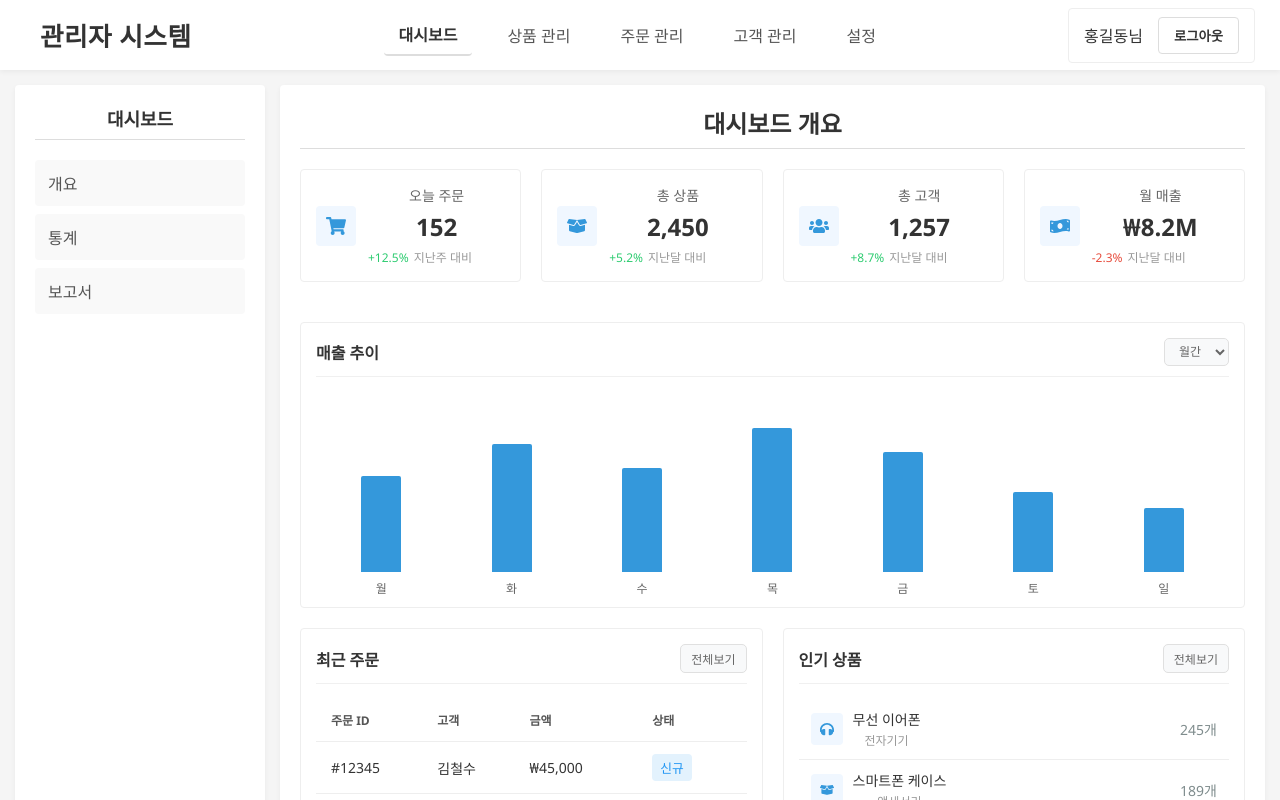
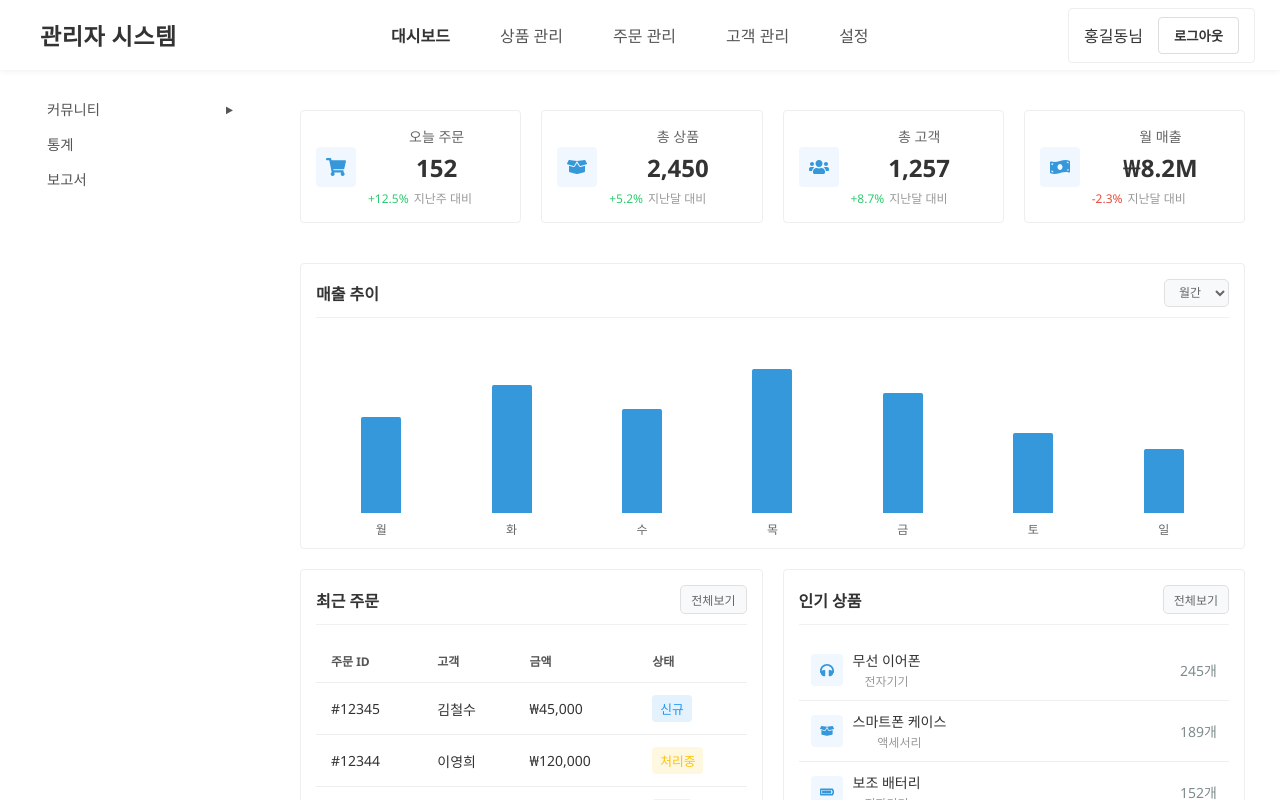
Before and after one commit to iwan2fly/testReact, a React (Create React App) app: page /dashboard in a window 1280 px wide. Built offline with nearby package versions, Linux system fonts and the light colour scheme; sample sign-in values are in the browser's storage.

Commit message:
intelij worked

```diff
--- a/src/App.css
+++ b/src/App.css
@@ -13,7 +13,7 @@
 
 body {
   font-family: 'Segoe UI', Tahoma, Geneva, Verdana, sans-serif;
-  background-color: #f5f5f5;
+  background-color: white;
   color: #333;
 }
 
--- a/src/components/Content.css
+++ b/src/components/Content.css
@@ -4,9 +4,7 @@
   overflow-y: auto;
   background-color: white;
   height: calc(100vh - 70px);
-  margin: 15px 0;
-  border-radius: 4px;
-  box-shadow: 0 2px 5px rgba(0, 0, 0, 0.05);
+  margin: 0 0 15px 0;
 }
 
 .content h2 {
@@ -20,6 +18,7 @@
 
 .content-body {
   /* No animation */
+  padding-top: 20px;
 }
 
 /* 대시보드 통계 카드 */
--- a/src/components/Content.js
+++ b/src/components/Content.js
@@ -5,7 +5,6 @@ import { FaChartLine, FaShoppingCart, FaUsers, FaMoneyBillWave, FaBoxOpen, FaHea
 function Content({ activeMenu }) {
   return (
     <div className="content">
-      <h2>{getPageTitle(activeMenu)}</h2>
       <div className="content-body">
         {renderContent(activeMenu)}
       </div>
@@ -16,13 +15,13 @@ function Content({ activeMenu }) {
 // 메뉴 ID에 따른 페이지 타이틀 반환
 function getPageTitle(menuId) {
   const titles = {
-    dashboard: '대시보드 개요',
+    dashboard: '',
     products: '상품 관리',
     orders: '주문 관리',
     customers: '고객 관리',
     settings: '시스템 설정'
   };
-  return titles[menuId] || '페이지';
+  return titles[menuId] || '';
 }
 
 // 메뉴 ID에 따른 컨텐츠 렌더링
@@ -237,15 +236,15 @@ function renderContent(menuId) {
         </div>
       );
     case 'products':
-      return <div>상품 관리 페이지 컨텐츠</div>;
+      return <div>상품 관리 컨텐츠</div>;
     case 'orders':
-      return <div>주문 관리 페이지 컨텐츠</div>;
+      return <div>주문 관리 컨텐츠</div>;
     case 'customers':
-      return <div>고객 관리 페이지 컨텐츠</div>;
+      return <div>고객 관리 컨텐츠</div>;
     case 'settings':
-      return <div>설정 페이지 컨텐츠</div>;
+      return <div>설정 컨텐츠</div>;
     default:
-      return <div>페이지를 선택해주세요</div>;
+      return <div>선택해주세요</div>;
   }
 }
 
--- a/src/components/Header.css
+++ b/src/components/Header.css
@@ -11,7 +11,7 @@
 }
 
 .logo {
-  font-size: 1.6rem;
+  font-size: 1.44rem;
   font-weight: 700;
   letter-spacing: 0.5px;
   background: white;
@@ -48,7 +48,6 @@
   background-color: white;
   font-weight: 600;
   color: #333;
-  border-bottom: 2px solid #ddd;
 }
 
 .user-info {
--- a/src/components/MainLayout.css
+++ b/src/components/MainLayout.css
@@ -2,7 +2,7 @@
   display: flex;
   flex-direction: column;
   height: 100vh;
-  background-color: #f5f5f5;
+  background-color: white;
   overflow: hidden;
 }
 
--- a/src/components/Sidebar.css
+++ b/src/components/Sidebar.css
@@ -1,21 +1,18 @@
 .sidebar {
   width: 250px;
   background-color: #fff;
-  padding: 20px;
+  padding: 5px 20px 10px 20px;
   height: calc(100vh - 70px);
   overflow-y: auto;
-  box-shadow: 0 2px 5px rgba(0, 0, 0, 0.05);
-  margin: 15px;
-  border-radius: 4px;
+  margin: 0 15px 15px 15px;
 }
 
 .sidebar h3 {
-  margin-bottom: 20px;
+  margin-bottom: 10px;
   padding-bottom: 8px;
   color: #333;
   font-size: 18px;
   font-weight: 600;
-  border-bottom: 1px solid #ddd;
 }
 
 .sub-menu {
@@ -24,24 +21,56 @@
 }
 
 .sub-menu li {
-  padding: 10px 12px;
-  margin-bottom: 8px;
+  padding: 5px 12px;
+  margin-bottom: 4px;
   cursor: pointer;
-  border-radius: 4px;
   text-align: left;
-  background-color: #f9f9f9;
+  background-color: transparent;
   color: #555;
   font-weight: 500;
-  border: 1px solid transparent;
+  font-size: 14.4px;
 }
 
 .sub-menu li:hover {
-  background-color: #f0f0f0;
+  color: #333;
 }
 
 .sub-menu li.active {
-  background-color: white;
   color: #333;
   font-weight: 600;
-  border: 1px solid #ddd;
 }
+
+/* 메뉴 아이템 스타일 */
+.menu-item, .menu-item-with-submenu {
+  display: flex;
+  align-items: center;
+  width: 100%;
+}
+
+.menu-item-with-submenu {
+  justify-content: space-between;
+  cursor: pointer;
+}
+
+/* 토글 인디케이터 스타일 */
+.toggle-indicator {
+  font-size: 10px;
+  margin-left: 5px;
+}
+
+/* 중첩된 서브메뉴 스타일 */
+.nested-submenu {
+  list-style: none;
+  padding-left: 15px;
+  margin-top: 5px;
+}
+
+.submenu-item {
+  padding: 4px 0;
+  font-size: 13.5px;
+  color: #666;
+}
+
+.submenu-item:hover {
+  color: #333;
+}
--- a/src/components/Sidebar.js
+++ b/src/components/Sidebar.js
@@ -1,18 +1,41 @@
-import React from 'react';
+import React, { useState } from 'react';
 import './Sidebar.css';
 
 function Sidebar({ activeMenu }) {
+  // 열린 메뉴 상태 관리
+  const [openMenus, setOpenMenus] = useState({});
+
+  // 메뉴 토글 함수
+  const toggleMenu = (menuId) => {
+    setOpenMenus(prev => ({
+      ...prev,
+      [menuId]: !prev[menuId]
+    }));
+  };
+
   // 주 메뉴에 따른 서브 메뉴 정의
   const subMenus = {
     dashboard: [
-      { id: 'overview', label: '개요' },
+      { id: 'community', label: '커뮤니티', hasSubmenu: true, submenu: [
+        { id: 'freeboard', label: '자유게시판' },
+        { id: 'marketplace', label: '벼룩시장' },
+        { id: 'gallery', label: '갤러리' },
+        { id: 'recommended', label: '추천' }
+      ] },
       { id: 'statistics', label: '통계' },
       { id: 'reports', label: '보고서' }
     ],
     products: [
-      { id: 'list', label: '상품 목록' },
+      { id: 'list', label: '상품 목록', hasSubmenu: true, submenu: [
+        { id: 'all', label: '전체 상품' },
+        { id: 'featured', label: '추천 상품' },
+        { id: 'outofstock', label: '품절 상품' }
+      ] },
       { id: 'add', label: '상품 추가' },
-      { id: 'categories', label: '카테고리 관리' }
+      { id: 'categories', label: '카테고리 관리', hasSubmenu: true, submenu: [
+        { id: 'manage', label: '카테고리 관리' },
+        { id: 'add', label: '카테고리 추가' }
+      ] }
     ],
     orders: [
       { id: 'new', label: '신규 주문' },
@@ -21,7 +44,11 @@ function Sidebar({ activeMenu }) {
       { id: 'cancelled', label: '취소된 주문' }
     ],
     customers: [
-      { id: 'list', label: '고객 목록' },
+      { id: 'list', label: '고객 목록', hasSubmenu: true, submenu: [
+        { id: 'all', label: '전체 고객' },
+        { id: 'vip', label: 'VIP 고객' },
+        { id: 'inactive', label: '휴면 고객' }
+      ] },
       { id: 'groups', label: '고객 그룹' },
       { id: 'feedback', label: '고객 피드백' }
     ],
@@ -41,7 +68,32 @@ function Sidebar({ activeMenu }) {
       <ul className="sub-menu">
         {currentSubMenus.map(subMenu => (
           <li key={subMenu.id}>
-            {subMenu.label}
+            {subMenu.hasSubmenu ? (
+              <div>
+                <div
+                  className="menu-item-with-submenu"
+                  onClick={() => toggleMenu(subMenu.id)}
+                >
+                  <span>{subMenu.label}</span>
+                  <span className="toggle-indicator">
+                    {openMenus[subMenu.id] ? '▼' : '▶'}
+                  </span>
+                </div>
+                {openMenus[subMenu.id] && (
+                  <ul className="nested-submenu">
+                    {subMenu.submenu.map(item => (
+                      <li key={item.id} className="submenu-item">
+                        {item.label}
+                      </li>
+                    ))}
+                  </ul>
+                )}
+              </div>
+            ) : (
+              <div className="menu-item">
+                {subMenu.label}
+              </div>
+            )}
           </li>
         ))}
       </ul>
@@ -52,11 +104,11 @@ function Sidebar({ activeMenu }) {
 // 메뉴 ID에 따른 타이틀 반환
 function getMenuTitle(menuId) {
   const titles = {
-    dashboard: '대시보드',
-    products: '상품 관리',
-    orders: '주문 관리',
-    customers: '고객 관리',
-    settings: '설정'
+    dashboard: '',
+    products: '',
+    orders: '',
+    customers: '',
+    settings: ''
   };
   return titles[menuId] || '';
 }
```
Also changed, not shown: src/components/Header.js (line endings or trailing spaces).
